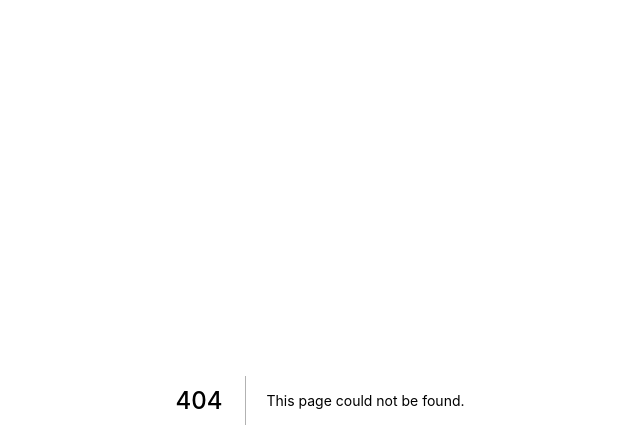
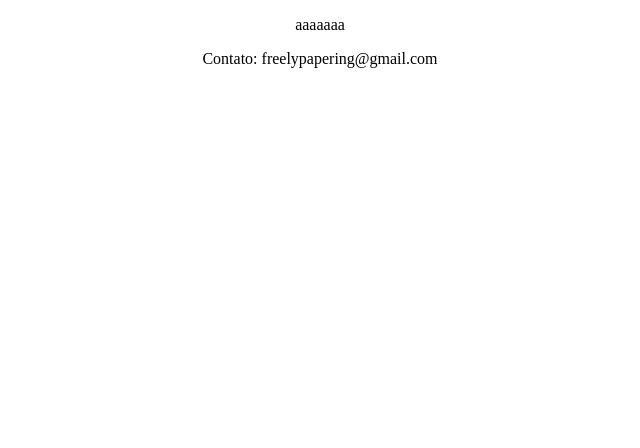
Before and after one commit to linknasubi/Next_Paper, a Next.js app: page /about in a window 1280 px wide. Before the commit this address had no page. Shown: the top 448 px of the page, without its empty margins (320-960 px from the left). Built offline with nearby package versions, Linux system fonts and the light colour scheme.

Commit message:
Updating styles

```diff
--- /dev/null
+++ b/comps/footer.js
@@ -0,0 +1,12 @@
+const Footer = () => {
+
+    return(
+        <footer>
+            <a >Contato: freelypapering@gmail.com</a>
+        </footer>
+    )
+
+}
+
+
+export default Footer;
--- /dev/null
+++ b/comps/layout.js
@@ -0,0 +1,15 @@
+import Footer from './footer'
+
+
+const Layout = ({children}) => {
+    return (
+        <div className='content'>
+            {children}
+            <Footer/>
+        </div>
+
+     );
+}
+
+
+export default Layout;
--- /dev/null
+++ b/pages/_app.js
@@ -0,0 +1,13 @@
+import '../styles/globals.css'
+import Layout from '../comps/layout'
+
+function MyApp({Component, pageProps}){
+    return (
+
+        <Layout>
+            <Component {...pageProps}/>
+        </Layout>
+    )
+}
+
+export default MyApp
--- /dev/null
+++ b/pages/about.js
@@ -0,0 +1,6 @@
+const About = () =>{
+    return(
+        <div> <p> aaaaaaa </p></div>)
+}
+
+export default About
--- /dev/null
+++ b/styles/globals.css
@@ -0,0 +1,10 @@
+div.content{
+
+    text-align: center;
+    display: block;
+
+    margin: 0 25vw;
+
+    max-width: 100%;
+
+}
```
Also changed, not shown: pages/index.js (+7 -1 lines), 1 other file (tests, documents, lock files or other folders).
